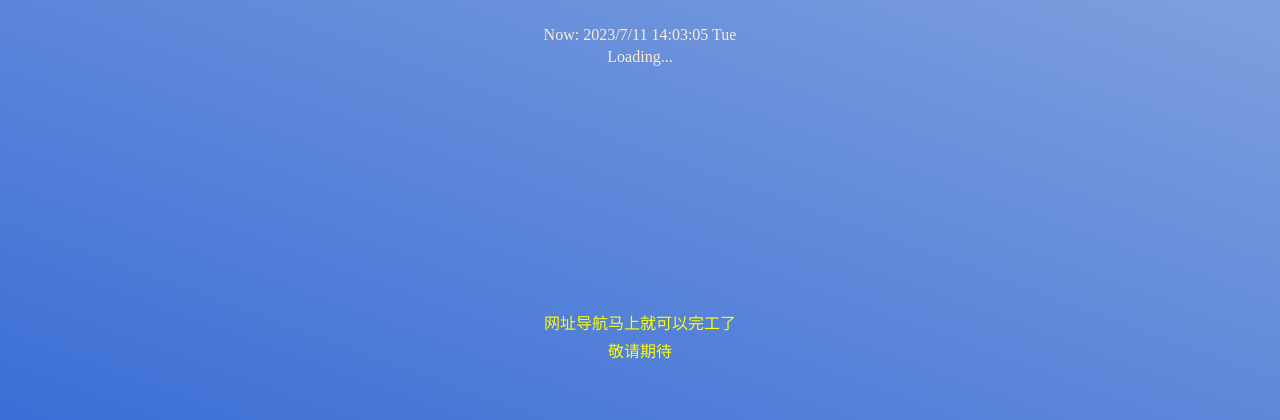
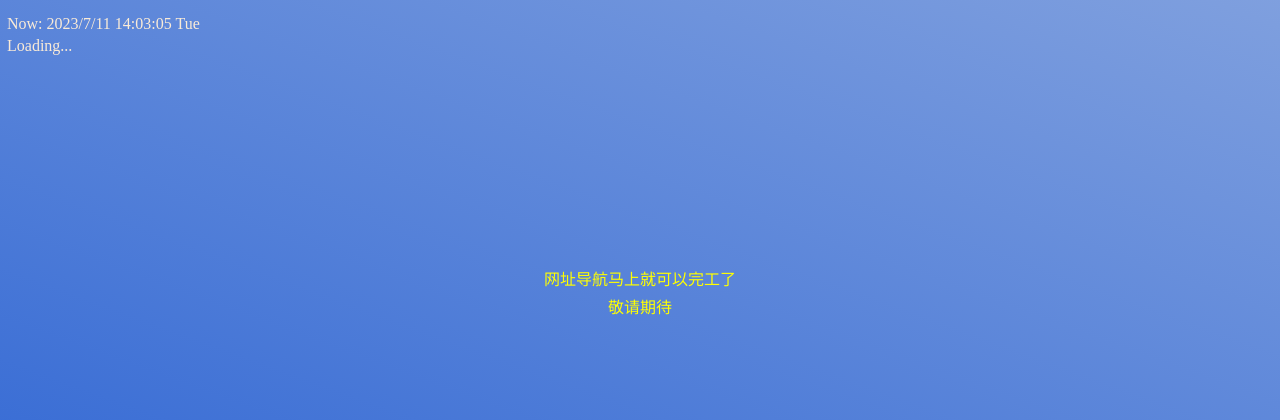
Before and after one commit to Gugugugugutian/Gugugugugutian.github.io, a PHP site: page /navi.html in a window 1280 px wide. Shown: the part 64-484 px from the top of the page. Run offline with PHP 8.4, Linux system fonts and the light colour scheme.

Commit message:
Update nav.css

```diff
--- a/nav.css
+++ b/nav.css
@@ -84,6 +84,13 @@
     color: yellowgreen;
 }
 
+.info {
+    text-align: left;
+    position: fixed;
+    top: 9vh;
+    width: 100vi;
+    padding: 5px;
+}
 .info p{
     color: antiquewhite;
 }
```
